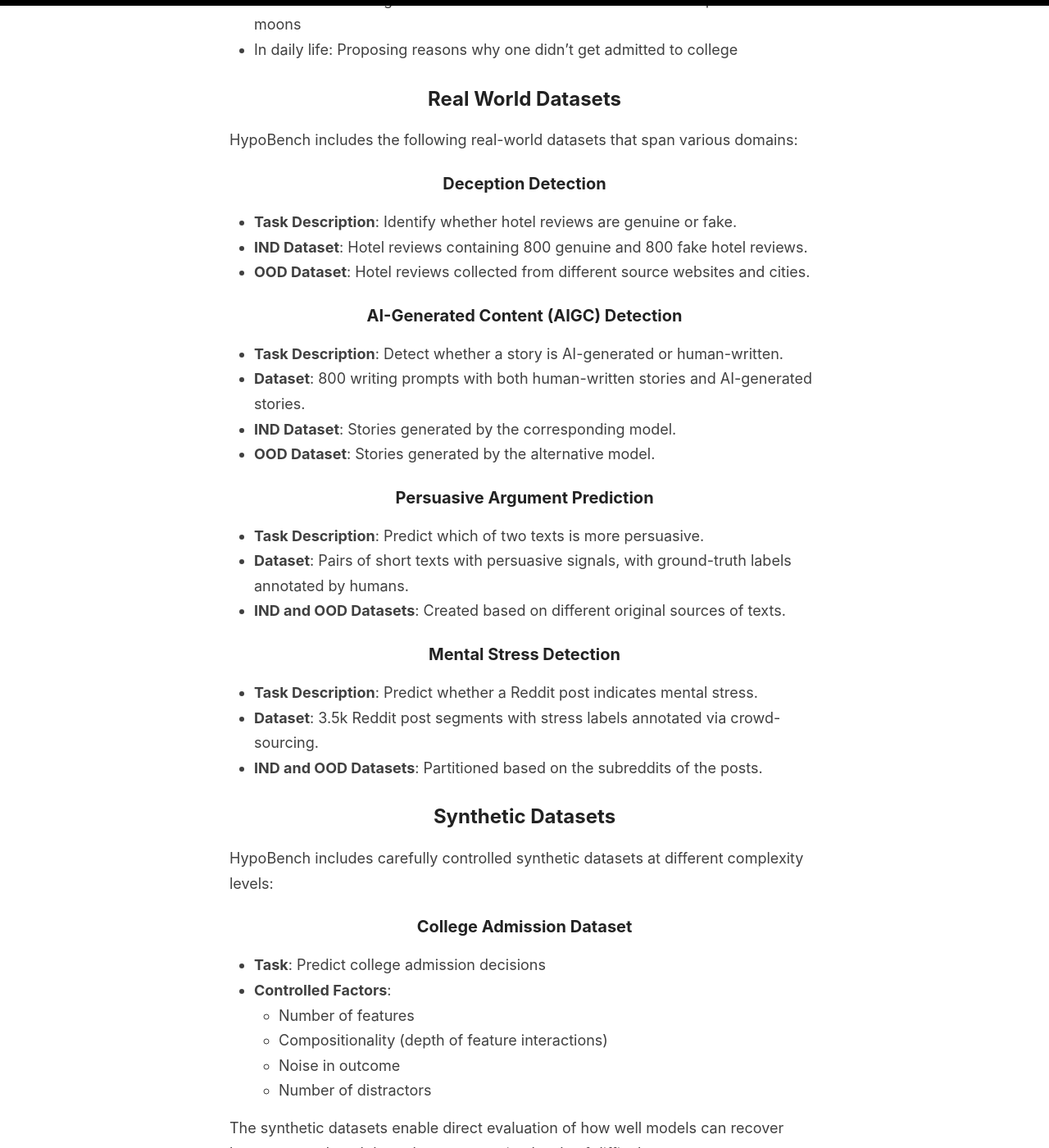
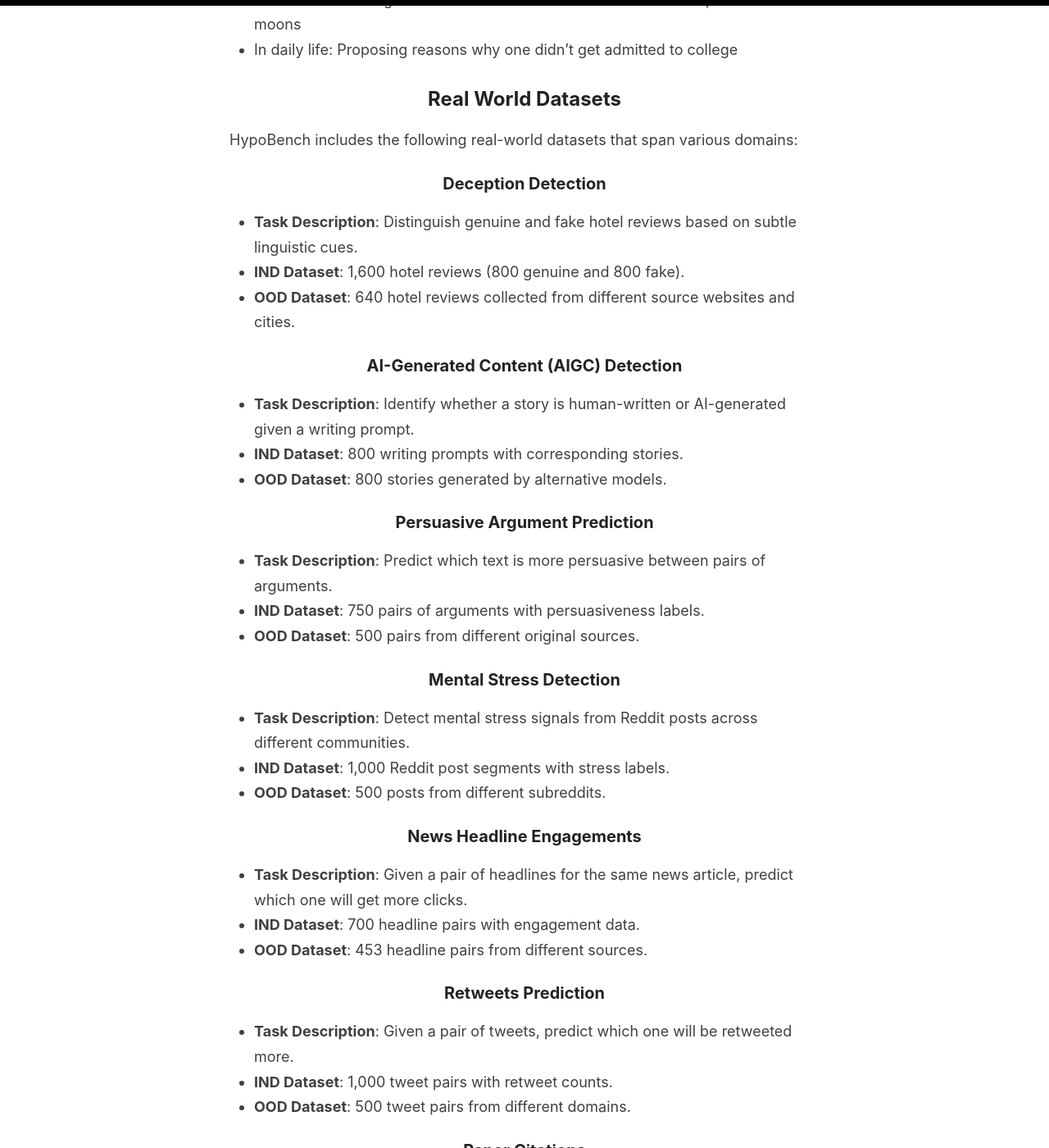
Before and after one commit to ChicagoHAI/HypoBench, a Jekyll site: the page built from _pages/datasets.md, in a window 1280 px wide and 1400 px high, scrolled down 463 px. Shown: the whole window at 82% size. Built offline with Jekyll 4.4.1, drawn with Linux system fonts in a browser that asks for light colours; some of the changed text lies outside the part shown.

Commit message:
dataset descriptions

```diff
--- a/_pages/datasets.md
+++ b/_pages/datasets.md
@@ -16,38 +16,74 @@
 HypoBench includes the following real-world datasets that span various domains:
 
 ### Deception Detection
-- **Task Description**: Identify whether hotel reviews are genuine or fake.
-- **IND Dataset**: Hotel reviews containing 800 genuine and 800 fake hotel reviews.
-- **OOD Dataset**: Hotel reviews collected from different source websites and cities.
+- **Task Description**: Distinguish genuine and fake hotel reviews based on subtle linguistic cues.
+- **IND Dataset**: 1,600 hotel reviews (800 genuine and 800 fake).
+- **OOD Dataset**: 640 hotel reviews collected from different source websites and cities.
 
 ### AI-Generated Content (AIGC) Detection
-- **Task Description**: Detect whether a story is AI-generated or human-written.
-- **Dataset**: 800 writing prompts with both human-written stories and AI-generated stories.
-- **IND Dataset**: Stories generated by the corresponding model.
-- **OOD Dataset**: Stories generated by the alternative model.
+- **Task Description**: Identify whether a story is human-written or AI-generated given a writing prompt.
+- **IND Dataset**: 800 writing prompts with corresponding stories.
+- **OOD Dataset**: 800 stories generated by alternative models.
 
 ### Persuasive Argument Prediction
-- **Task Description**: Predict which of two texts is more persuasive.
-- **Dataset**: Pairs of short texts with persuasive signals, with ground-truth labels annotated by humans.
-- **IND and OOD Datasets**: Created based on different original sources of texts.
+- **Task Description**: Predict which text is more persuasive between pairs of arguments.
+- **IND Dataset**: 750 pairs of arguments with persuasiveness labels.
+- **OOD Dataset**: 500 pairs from different original sources.
 
 ### Mental Stress Detection
-- **Task Description**: Predict whether a Reddit post indicates mental stress.
-- **Dataset**: 3.5k Reddit post segments with stress labels annotated via crowd-sourcing.
-- **IND and OOD Datasets**: Partitioned based on the subreddits of the posts.
+- **Task Description**: Detect mental stress signals from Reddit posts across different communities.
+- **IND Dataset**: 1,000 Reddit post segments with stress labels.
+- **OOD Dataset**: 500 posts from different subreddits.
+
+### News Headline Engagements
+- **Task Description**: Given a pair of headlines for the same news article, predict which one will get more clicks.
+- **IND Dataset**: 700 headline pairs with engagement data.
+- **OOD Dataset**: 453 headline pairs from different sources.
+
+### Retweets Prediction
+- **Task Description**: Given a pair of tweets, predict which one will be retweeted more.
+- **IND Dataset**: 1,000 tweet pairs with retweet counts.
+- **OOD Dataset**: 500 tweet pairs from different domains.
+
+### Paper Citations
+- **Task Description**: Classify whether an academic paper will receive high or low citations.
+- **IND Dataset**: 1,182 academic papers with citation data.
+- **OOD Dataset**: 1,104 papers from different research fields.
 
 ## Synthetic Datasets
 
 HypoBench includes carefully controlled synthetic datasets at different complexity levels:
 
-### College Admission Dataset
-- **Task**: Predict college admission decisions
+### Presidential Election
+- **Task Description**: Given a person's tweet, predict which political party they will vote for in the 2024 election.
+- **Variants**: 78 different configurations
+- **Size**: 178,750 samples
+
+### Personality Prediction
+- **Task Description**: Determine personal preferences of users based on their tweets' content, sentiment, and language patterns.
+- **Variants**: 76 different configurations
+- **Size**: 178,750 samples
+
+### College Admission
+- **Task Description**: Predict whether a student will be admitted based on their background information.
+- **Variants**: 26 different configurations
+- **Size**: 7,800 samples
 - **Controlled Factors**:
   - Number of features
   - Compositionality (depth of feature interactions)
   - Noise in outcome
   - Number of distractors
 
+### Shoe Sales
+- **Task Description**: Given a customer's appearance, predict which shoe they will buy.
+- **Variants**: 3 different configurations
+- **Size**: 3,300 samples
+
+### Marine Ecosystem
+- **Task Description**: Given information about a marine ecosystem, predict the daily sunlight hours received at the location.
+- **Variants**: 1 configuration
+- **Size**: 500 samples
+
 The synthetic datasets enable direct evaluation of how well models can recover known ground-truth hypotheses at varying levels of difficulty.
 
-For more detailed information about the datasets and our methodology, please refer to our [paper](https://arxiv.org/abs/paper-link).
+For more detailed information about the datasets and our methodology, please refer to our [paper](https://arxiv.org/abs/2504.11524).
```
